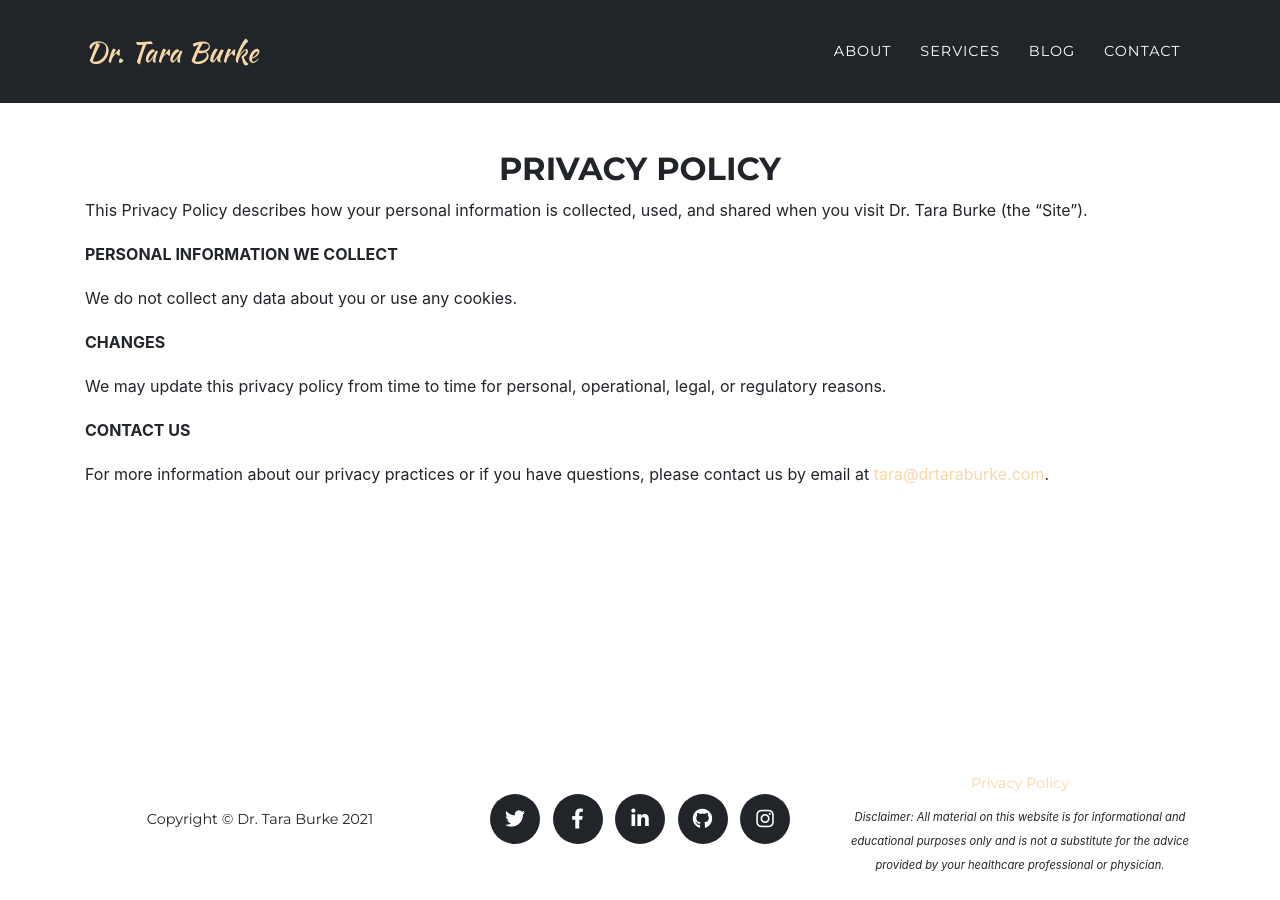
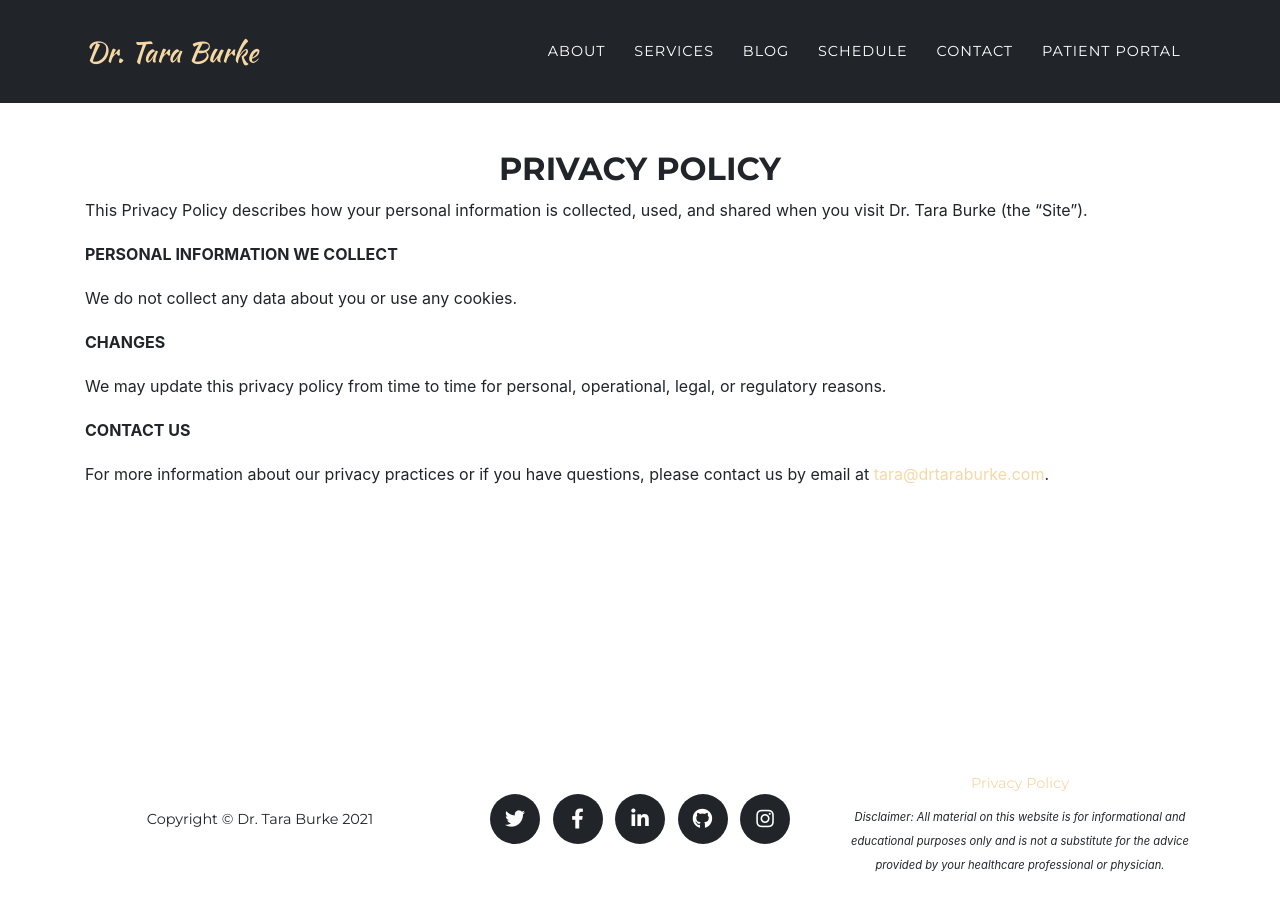
Before and after one commit to kburke8/drtaraburke, a Jekyll site: the page built from legal.md, in a window 1280 px wide. Built offline with Jekyll 4.4.1, drawn with Linux system fonts in a browser that asks for light colours; nearby versions of some CDN libraries; some web fonts are replaced; library files that are not in the unit come from our copies; a script that is not in the unit is left out.

Commit message:
add scheduling page and patient portal link

```diff
--- a/_data/navigation.yml
+++ b/_data/navigation.yml
@@ -8,5 +8,11 @@ nav:
   - title: "Blog"
     url: /posts
 
+  - title: "Schedule"
+    url: /book
+
   - title: "Contact"
     section: contact
+
+  - title: "Patient Portal"
+    redirect: https://phr.charmtracker.com/login.sas?FACILITY_ID=3b031348cbc6916e236dc9e6cd06457ba04fd550fb7a9f132e62fe42203ae47d7c54d4b9c6616d57
--- a/_includes/nav.html
+++ b/_includes/nav.html
@@ -19,13 +19,14 @@
 		  {%- if link.url -%}
 		    <a class="nav-link js-scroll-trigger" href="{{ site.baseurl }}{{ link.url }}">{{ link.title }}</a>
 		  {%- else if link.section -%}
-		    <a class="nav-link js-scroll-trigger" href="{{ site.baseurl }}/#{{ link.section }}">{{ link.title }}</a>
+		    <a class="nav-link js-scroll-trigger" href="{{ site.baseurl }}/#{{ link.section }}" target="_blank">{{ link.title }}</a>
+      {%- else if link.redirect -%}
+		    <a class="nav-link js-scroll-trigger" href="{{ link.redirect}}">{{ link.title }}</a>
 		  {%- else -%}
 		    <a class="nav-link js-scroll-trigger" href="#">{{ link.title }}</a>
 		  {%- endif -%}
           </li>
 		{% endfor %}
-          </li>
         </ul>
       </div>
     </div>
--- a/_includes/navheader.html
+++ b/_includes/navheader.html
@@ -18,6 +18,8 @@
 		  <li class="nav-item">
 		  {%- if link.url -%}
 		    <a class="nav-link js-scroll-trigger" href="{{ site.baseurl }}{{ link.url }}">{{ link.title }}</a>
+      {%- else if link.redirect -%}
+		    <a class="nav-link js-scroll-trigger" href="{{ link.redirect}}" target="_blank">{{ link.title }}</a>
 		  {%- else if link.section -%}
 		    <a class="nav-link js-scroll-trigger" href="#{{ link.section }}">{{ link.title }}</a>
 		  {%- else -%}
```
Also changed, not shown: book.md (added, +30 -0 lines).
